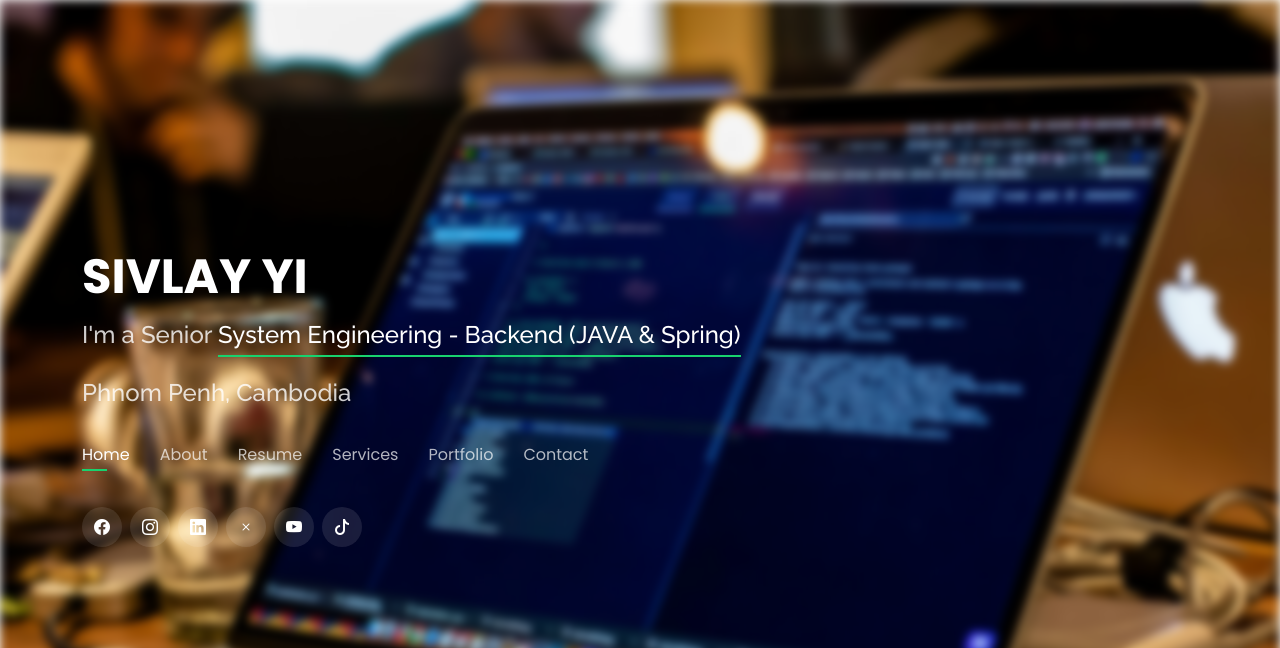
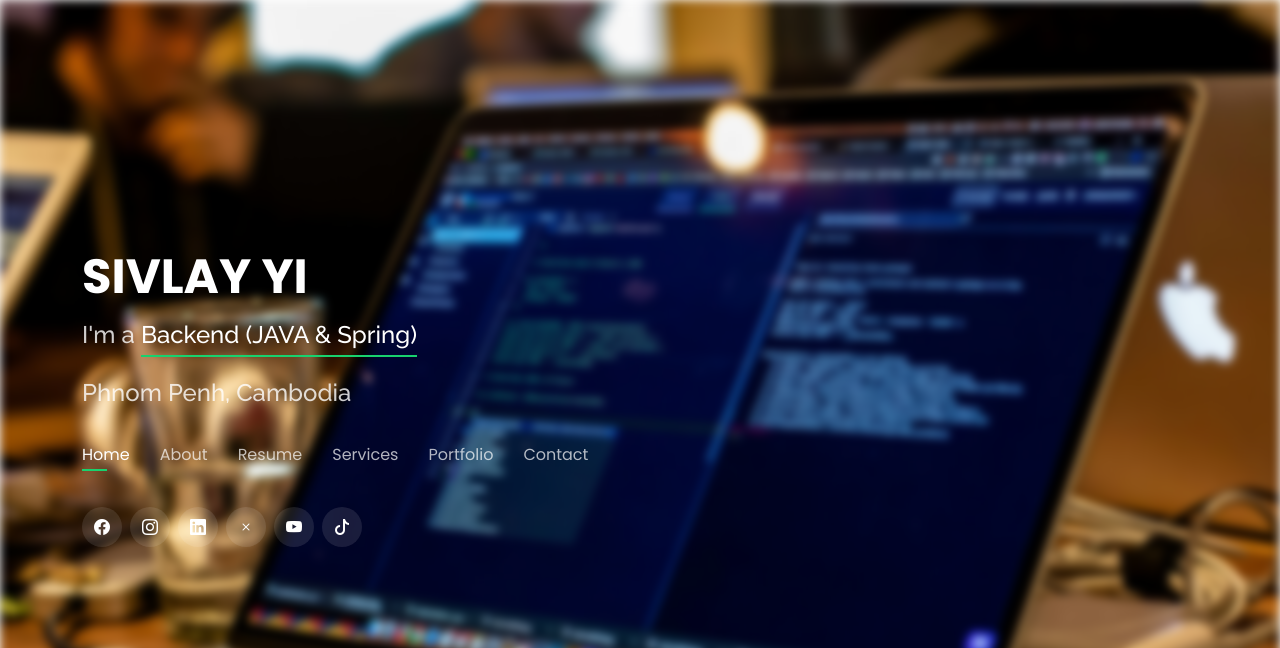
Before and after one commit to yisivlay/personal, a Flask app: page / in a window 1280 px wide. Shown: the top 648 px of the page. Run offline with Flask 3, Linux system fonts and the light colour scheme; some libraries are stand-ins or nearby versions.

```diff
--- a/templates/home/about-me.html
+++ b/templates/home/about-me.html
@@ -5,11 +5,12 @@
         <p>Learn more about me</p>
     </div>
     <div class="row">
-        <div class="col-lg-4" data-aos="fade-right">
+        <div class="col-lg-4" data-aos="fade-right" style="padding-left: 50px">
             <img src="static/assets/img/me.png" class="img-circle img-fluid" alt="">
         </div>
         <div class="col-lg-8 pt-4 pt-lg-0 content" data-aos="fade-left">
-            <h3>Senior System Engineering - Backend(Java & Spring)</h3>
+{#            <h3>Senior System Engineering - Backend(Java & Spring)</h3>#}
+            <h3>Backend (Java & Spring)</h3>
             <p class="fst-italic">
             </p>
             <div class="row">
--- a/templates/home/index.html
+++ b/templates/home/index.html
@@ -46,7 +46,8 @@
         <h1><a href="/">SIVLAY YI</a></h1>
         <!-- Uncomment below if you prefer to use an image logo -->
         <!-- <a href="index.html" class="mr-auto"><img src="assets/img/me.png" alt="" class="img-fluid"></a> -->
-        <h2>I'm a Senior <span>System Engineering - Backend (JAVA & Spring)</span> <br/><br/> Phnom Penh, Cambodia</h2>
+{#        <h2>I'm a Senior <span>System Engineering - Backend (JAVA & Spring)</span> <br/><br/> Phnom Penh, Cambodia</h2>#}
+        <h2>I'm a <span>Backend (JAVA & Spring)</span> <br/><br/> Phnom Penh, Cambodia</h2>
         <nav id="navbar" class="navbar">
             <ul>
                 <li><a class="nav-link active" href="#header">Home</a></li>
```
